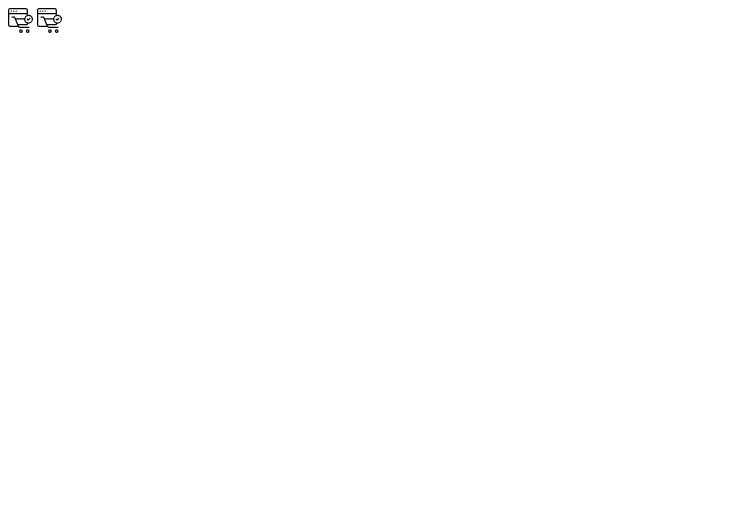
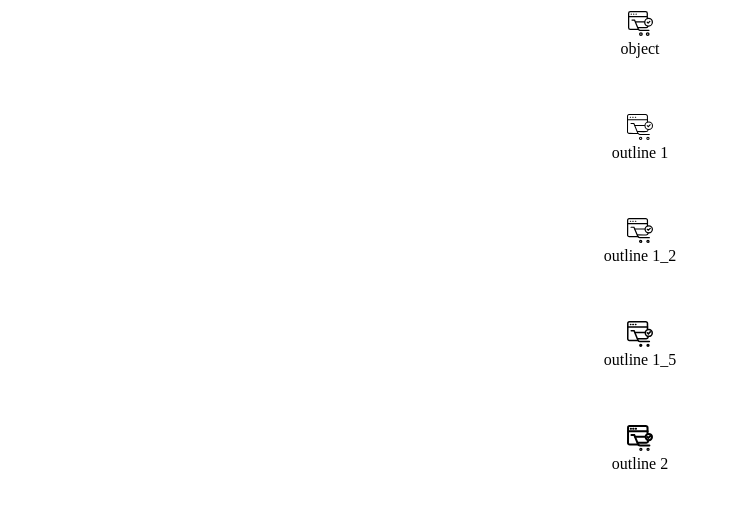
Before and after one commit to TomasMasiulis/dariui-dizainui, a website: page index.html in a window 1280 px wide. Shown: the whole page, without its empty margins (0-731 px from the left). Drawn offline with Linux system fonts and the light colour scheme.

Commit message:
2 files modified

```diff
--- a/index.html
+++ b/index.html
@@ -1,5 +1,58 @@
 <div id="app"></div>
 
-<img src="../assets/object.svg" />
-
-<img src="assets/object.svg" />
+<table style="width: 100%; text-align: center" }>
+  <tr>
+    <td>
+      <img
+        src="https://raw.githubusercontent.com/TomasMasiulis/dariui-dizainui/b8dd5ee0ef1fd4fc5e6aa278825b8fad481f6d9a/assets/object.svg"
+      />
+    </td>
+  </tr>
+  <tr>
+    <td>object</td>
+  </tr>
+  <tr style="height: 50px"></tr>
+  <tr>
+    <td>
+      <img
+        src="https://raw.githubusercontent.com/TomasMasiulis/dariui-dizainui/b8dd5ee0ef1fd4fc5e6aa278825b8fad481f6d9a/assets/outline%201.svg"
+      />
+    </td>
+  </tr>
+  <tr>
+    <td>outline 1</td>
+  </tr>
+  <tr style="height: 50px"></tr>
+  <tr>
+    <td>
+      <img
+        src="https://raw.githubusercontent.com/TomasMasiulis/dariui-dizainui/b8dd5ee0ef1fd4fc5e6aa278825b8fad481f6d9a/assets/outline%201_2.svg"
+      />
+    </td>
+  </tr>
+  <tr>
+    <td>outline 1_2</td>
+  </tr>
+  <tr style="height: 50px"></tr>
+  <tr>
+    <td>
+      <img
+        src="https://raw.githubusercontent.com/TomasMasiulis/dariui-dizainui/b8dd5ee0ef1fd4fc5e6aa278825b8fad481f6d9a/assets/outline%201_5.svg"
+      />
+    </td>
+  </tr>
+  <tr>
+    <td>outline 1_5</td>
+  </tr>
+  <tr style="height: 50px"></tr>
+  <tr>
+    <td>
+      <img
+        src="https://raw.githubusercontent.com/TomasMasiulis/dariui-dizainui/b8dd5ee0ef1fd4fc5e6aa278825b8fad481f6d9a/assets/outline%202.svg"
+      />
+    </td>
+  </tr>
+  <tr>
+    <td>outline 2</td>
+  </tr>
+</table>
--- a/index.js
+++ b/index.js
@@ -3,4 +3,4 @@ import './style.css';
 
 // Write Javascript code!
 const appDiv = document.getElementById('app');
-appDiv.innerHTML = `<h1>JS Starter</h1>`;
+appDiv.innerHTML = `<h1>Dariui</h1>`;
```
